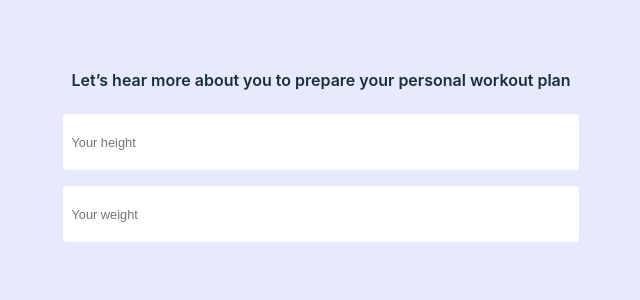
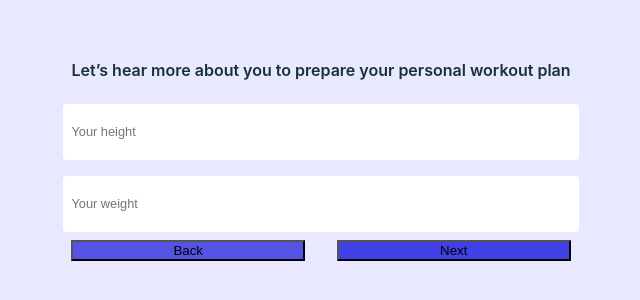
Before and after one commit to doga-ozcelik/workout-app, a React (Create React App) app: page / in a window 1280 px wide. Shown: the part 248-548 px from the top of the page, without its empty margins (319-959 px from the left). Built offline with nearby package versions, Linux system fonts and the light colour scheme.

Commit message:
feat(StepOne): Add buttons

```diff
--- a/src/pages/StepOne/StepOne.css
+++ b/src/pages/StepOne/StepOne.css
@@ -20,3 +20,20 @@
   text-align: center;
   color: #183137;
 }
+
+.button-container {
+  display: flex;
+  justify-content: space-between;
+  gap: 2rem;
+  width: 100%;
+}
+
+.button-back {
+  width: 100%;
+  background-color: #5453e3;
+}
+
+.button-next {
+  width: 100%;
+  background-color: #4140e5;
+}
--- a/src/pages/StepOne/index.tsx
+++ b/src/pages/StepOne/index.tsx
@@ -9,6 +9,10 @@ const StepOne = () => {
         </p>
         <input type="number" placeholder="Your height" />
         <input type="number" placeholder="Your weight" />
+        <div className="button-container">
+          <button className="button-back">Back</button>
+          <button className="button-next">Next</button>
+        </div>
       </div>
     </div>
   );
```
